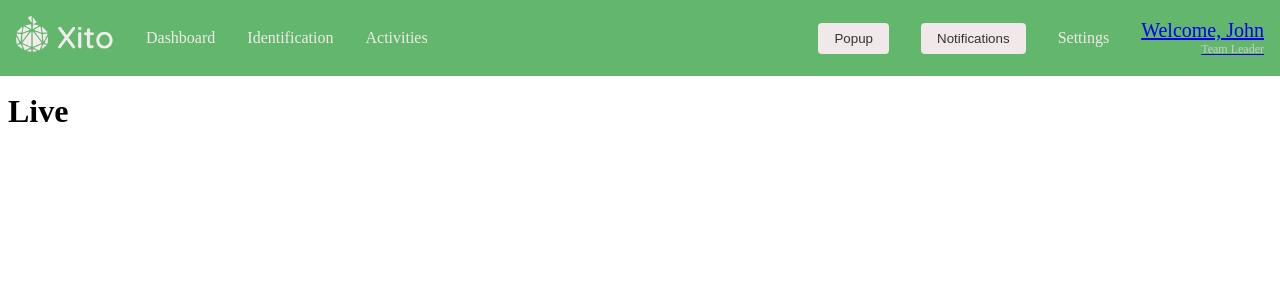
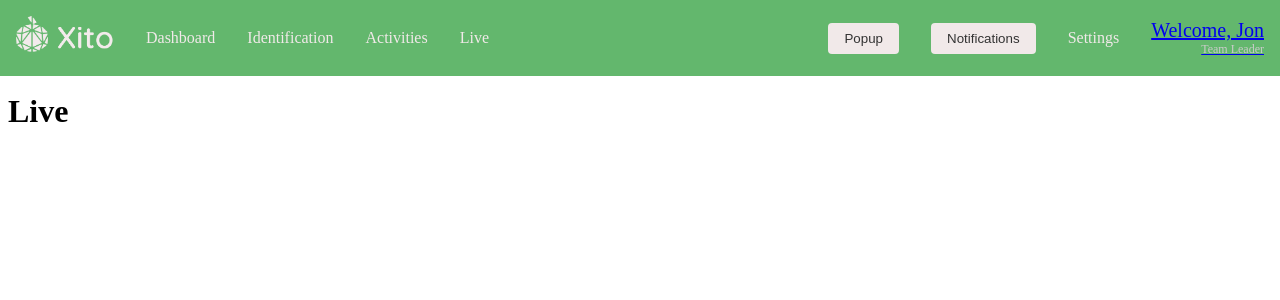
Before and after one commit to ArneSamson/Xito, a Vue app: page /live in a window 1280 px wide. Shown: the top 300 px of the page. Built offline with nearby package versions, Linux system fonts and the light colour scheme.

Commit message:
fix: syntax fix

```diff
--- a/src/components/Navbar.vue
+++ b/src/components/Navbar.vue
@@ -8,6 +8,7 @@
       <router-link to="/dashboard" class="navbar-link">Dashboard</router-link>
       <router-link to="/identification" class="navbar-link">Identification</router-link>
       <router-link to="/activities" class="navbar-link">Activities</router-link>
+      <router-link to="/live" class="navbar-link">Live</router-link>
     </div>
 
     <!-- Right side of navbar -->
@@ -51,7 +52,7 @@
     },
     data() {
       return {
-        username: "John", // Replace with actual username
+        username: "Jon", // Replace with actual username
         userFunction: "Team Leader", // Replace with actual user function
         showingPopup: false,
         popupOpen: false,
```
